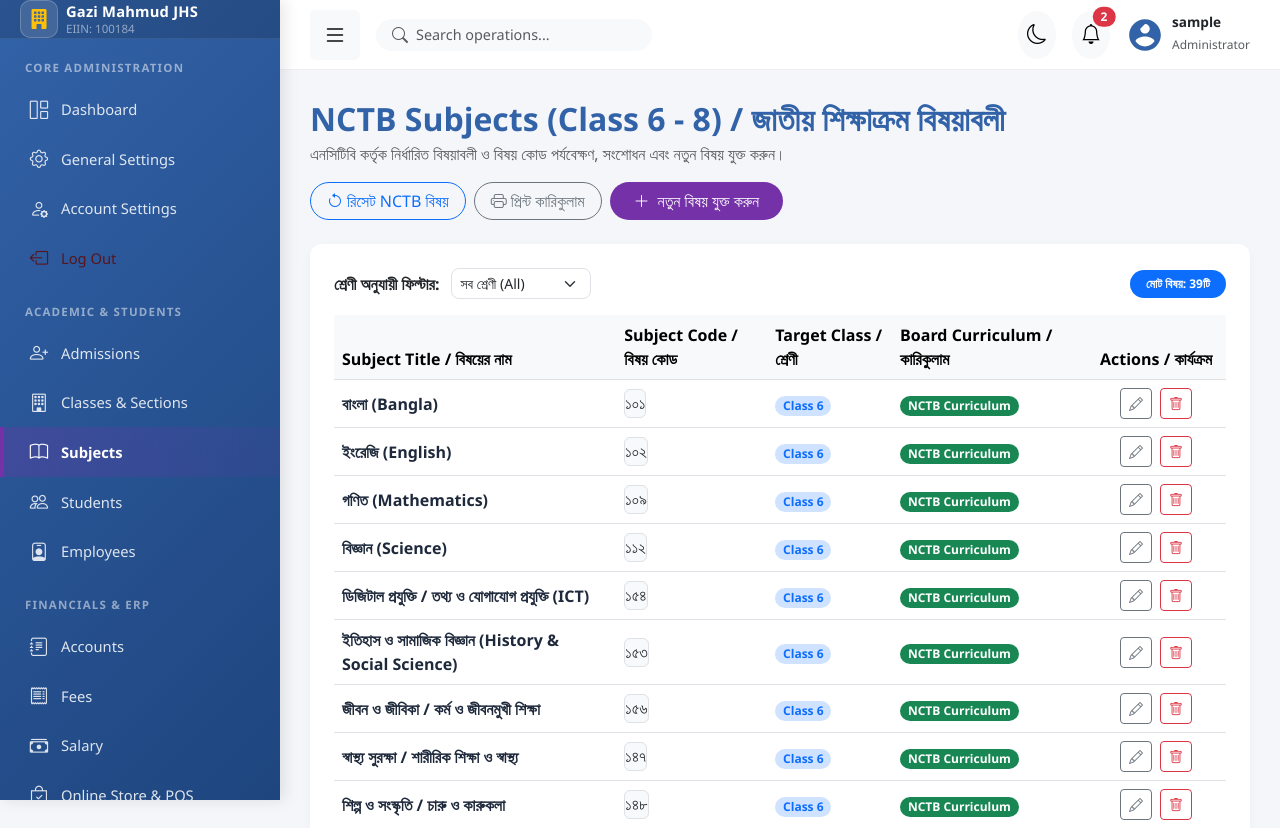
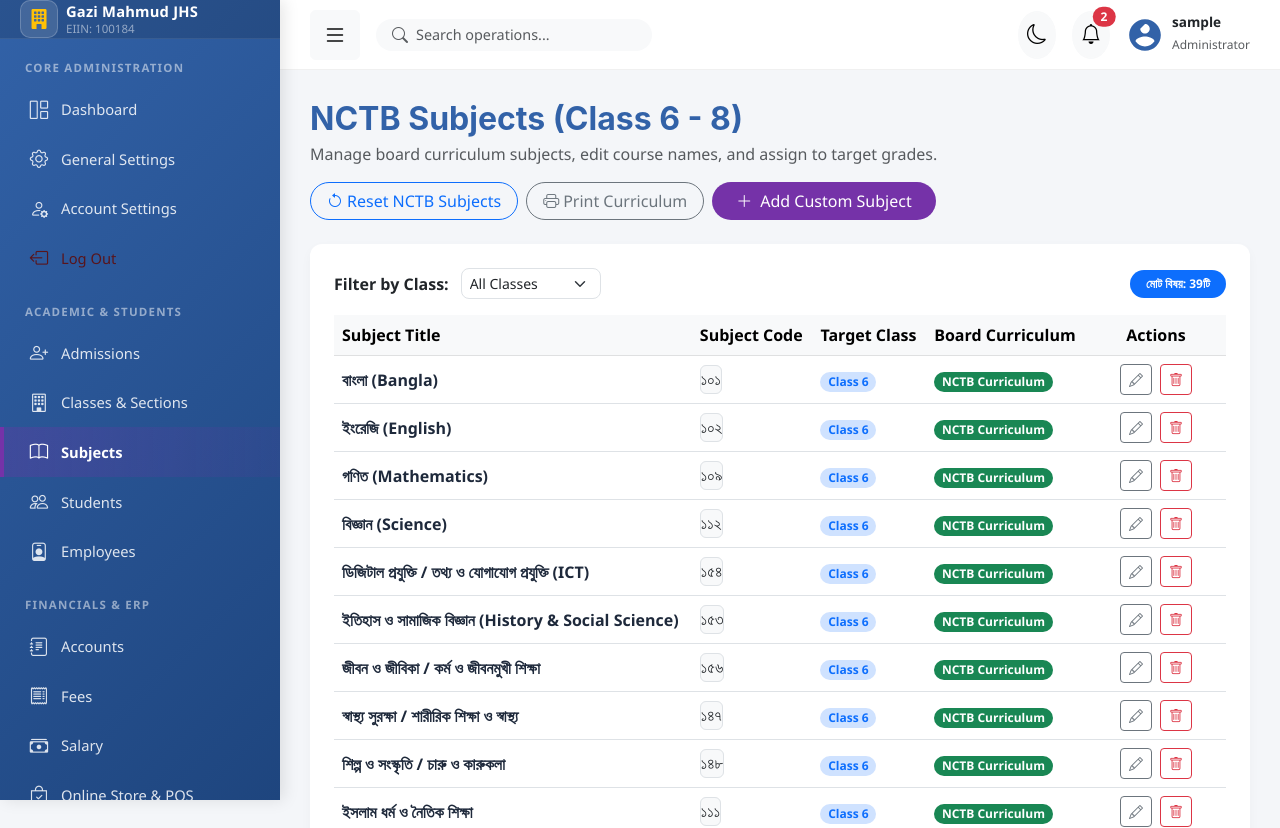
Before and after one commit to r78485/M_100184, a Django app: page /admin-panel/subjects/ in a window 1280 px wide. Shown: the top 828 px of the page. Run offline with Django 5.2, Linux system fonts and the light colour scheme; the visitor is signed in with stand-in values (Sample User, id 1); some libraries are stand-ins or nearby versions.

Commit message:
Update EduManage ERP: Fees & Invoices delete features and NCTB subjects

```diff
--- a/templates/subjects.html
+++ b/templates/subjects.html
@@ -1,23 +1,24 @@
 {% extends 'base.html' %}
+{% load i18n %}
 
-{% block title %}NCTB Subjects - EduManage ERP{% endblock %}
+{% block title %}{% trans "NCTB Subjects (Class 6 - 8)" %} - EduManage ERP{% endblock %}
 
 {% block content %}
 <div class="container-fluid p-0">
     <div class="mb-4 d-flex justify-content-between align-items-center flex-wrap gap-3">
         <div>
-            <h2 class="fw-bold mb-1" style="color: var(--primary-blue);">NCTB Subjects (Class 6 - 8) / জাতীয় শিক্ষাক্রম বিষয়াবলী</h2>
-            <p class="text-muted mb-0">এনসিটিবি কর্তৃক নির্ধারিত বিষয়াবলী ও বিষয় কোড পর্যবেক্ষণ, সংশোধন এবং নতুন বিষয় যুক্ত করুন।</p>
+            <h2 class="fw-bold mb-1" style="color: var(--primary-blue); font-family: 'Inter', -apple-system, BlinkMacSystemFont, 'Segoe UI', Roboto, sans-serif;">{% trans "NCTB Subjects (Class 6 - 8)" %}</h2>
+            <p class="text-muted mb-0">{% trans "Manage board curriculum subjects, edit course names, and assign to target grades." %}</p>
         </div>
         <div class="d-flex gap-2">
-            <button class="btn btn-outline-primary rounded-pill px-3" onclick="resetToNCTB()" title="মূল এনসিটিবি বিষয় তালিকায় রিসেট করুন">
-                <i class="bi bi-arrow-counterclockwise me-1"></i>রিসেট NCTB বিষয়
+            <button class="btn btn-outline-primary rounded-pill px-3" onclick="resetToNCTB()" title="{% trans 'Reset to default NCTB curriculum' %}">
+                <i class="bi bi-arrow-counterclockwise me-1"></i>{% trans "Reset NCTB Subjects" %}
             </button>
             <button class="btn btn-outline-secondary rounded-pill px-3" onclick="window.print()">
-                <i class="bi bi-printer me-1"></i>প্রিন্ট কারিকুলাম
+                <i class="bi bi-printer me-1"></i>{% trans "Print Curriculum" %}
             </button>
             <button class="btn text-white rounded-pill px-4" style="background-color: var(--secondary-purple); border: none;" data-bs-toggle="modal" data-bs-target="#addSubjectModal">
-                <i class="bi bi-plus-lg me-2"></i>নতুন বিষয় যুক্ত করুন
+                <i class="bi bi-plus-lg me-2"></i>{% trans "Add Custom Subject" %}
             </button>
         </div>
     </div>
@@ -29,25 +30,25 @@
     <div class="card custom-card p-4">
         <div class="d-flex justify-content-between align-items-center mb-3 flex-wrap gap-2">
             <div class="d-flex align-items-center gap-2">
-                <label class="fw-semibold me-1">শ্রেণী অনুযায়ী ফিল্টার:</label>
+                <label class="fw-semibold me-1">{% trans "Filter by Class:" %}</label>
                 <select class="form-select form-select-sm" id="classFilter" onchange="renderSubjects()" style="width: 140px; border-radius: 8px;">
-                    <option value="All">সব শ্রেণী (All)</option>
+                    <option value="All">{% trans "All Classes" %}</option>
                     <option value="Class 6">Class 6</option>
                     <option value="Class 7">Class 7</option>
                     <option value="Class 8">Class 8</option>
                 </select>
             </div>
-            <span class="badge bg-primary rounded-pill px-3 py-2" id="subjectCount">মোট বিষয়: 0টি</span>
+            <span class="badge bg-primary rounded-pill px-3 py-2" id="subjectCount">{% trans "Total Subjects:" %} 0</span>
         </div>
         <div class="table-responsive">
             <table class="table table-hover align-middle mb-0">
                 <thead class="table-light">
                     <tr>
-                        <th>Subject Title / বিষয়ের নাম</th>
-                        <th>Subject Code / বিষয় কোড</th>
-                        <th>Target Class / শ্রেণী</th>
-                        <th>Board Curriculum / কারিকুলাম</th>
-                        <th class="text-center" style="width: 140px;">Actions / কার্যক্রম</th>
+                        <th>{% trans "Subject Title" %}</th>
+                        <th>{% trans "Subject Code" %}</th>
+                        <th>{% trans "Target Class" %}</th>
+                        <th>{% trans "Board Curriculum" %}</th>
+                        <th class="text-center" style="width: 140px;">{% trans "Actions" %}</th>
                     </tr>
                 </thead>
                 <tbody id="subjectsTableBody">
```
Also changed, not shown: compile_translations.py (+1 -19 lines), school_management/translations.py (+13 -0 lines), locale/bn/LC_MESSAGES/django.po.
